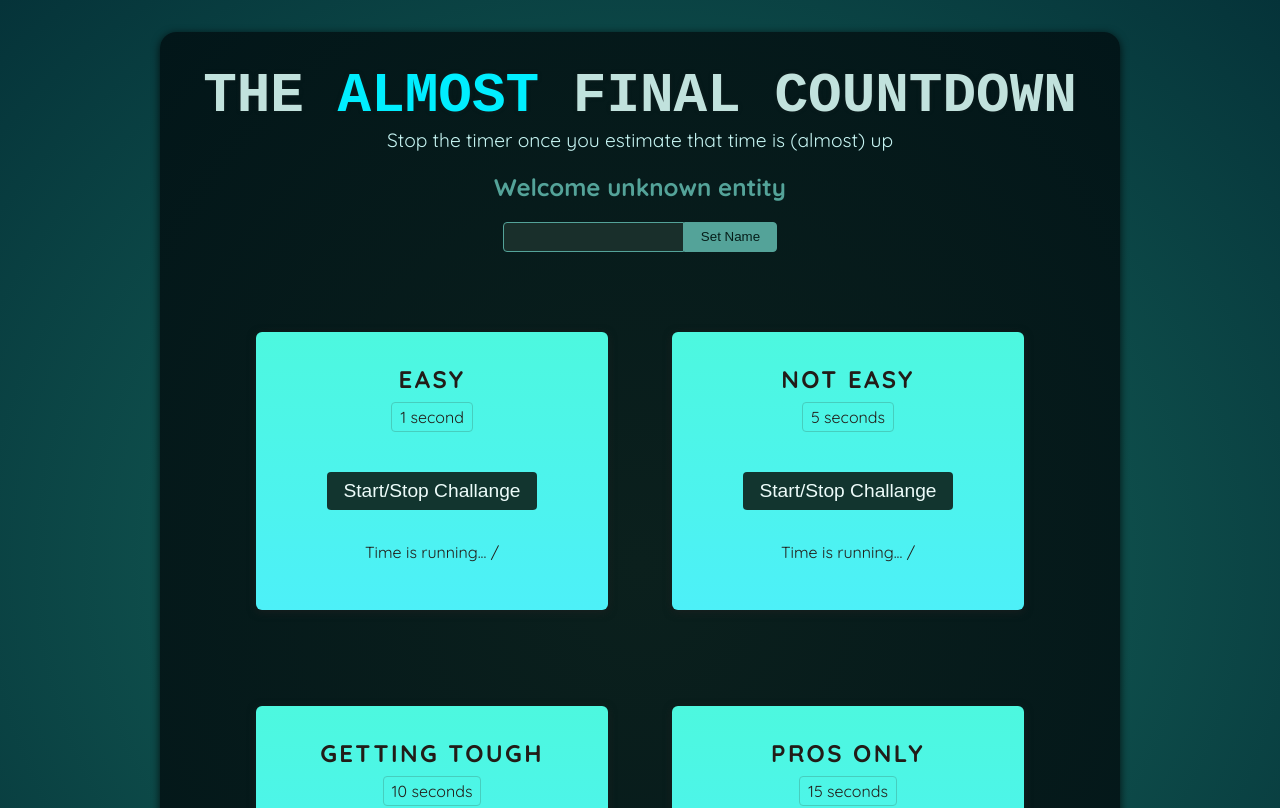
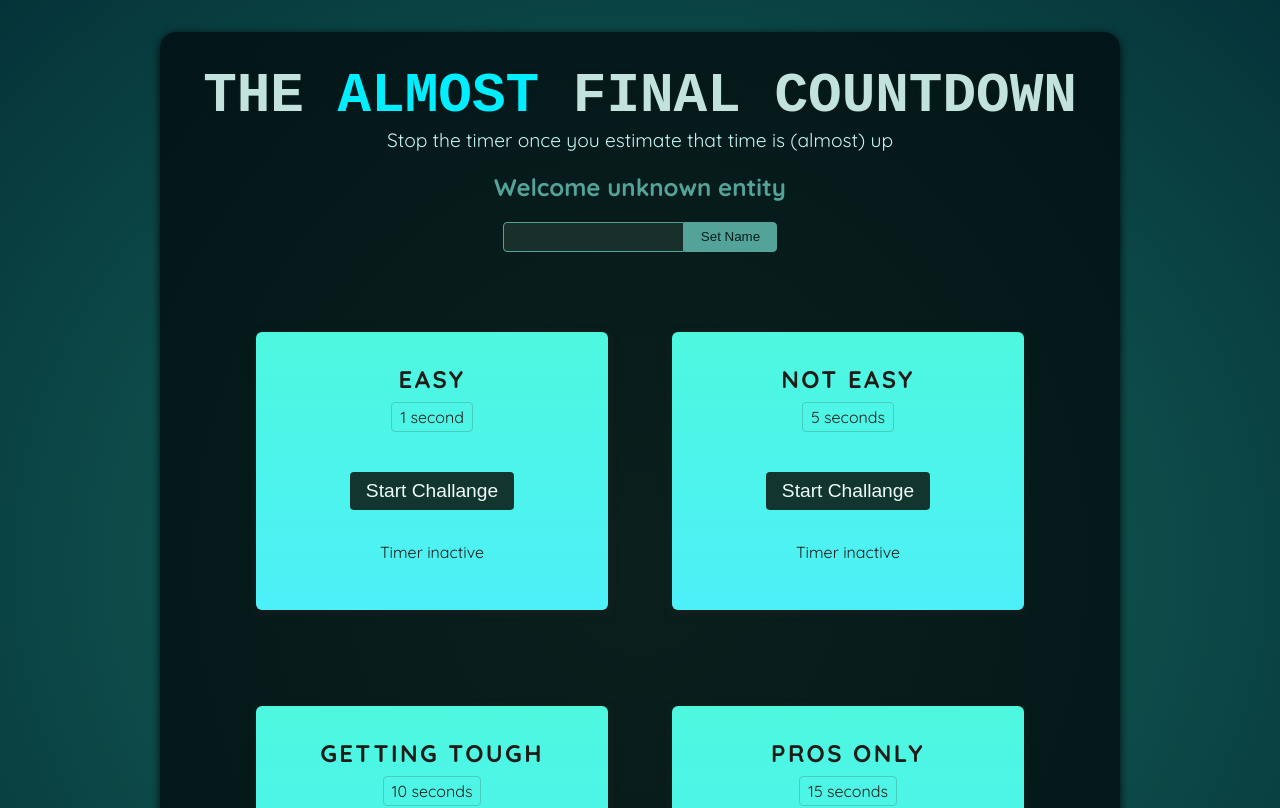
Before and after one commit to gokhanbyk/almost-final-countdown, a React (Vite) app: page / in a window 1280 px wide. Shown: the top 808 px of the page. Built offline with nearby package versions, Linux system fonts and the light colour scheme; a web font is replaced by a local one.

Commit message:
setting timer & managing state

```diff
--- a/src/components/TimerChallange.jsx
+++ b/src/components/TimerChallange.jsx
@@ -1,20 +1,33 @@
-import React from 'react';
+import React, { useState } from 'react';
 
 function TimerChallange({ title, targetTime }) {
+  const [timerStarted, setTimerStarted] = useState(false);
+  const [timerExpired, setTimerExpired] = useState(false);
+
+  function handleStart() {
+
+    setTimeout(() => {
+      setTimerExpired(true);
+    }, targetTime * 1000);
+
+    setTimerStarted(true);
+  }
+
   return (
     <section className='challenge'>
       <h2>{title}</h2>
+      {timerExpired && <p>You lost!</p>}
       <p className='challenge-time'>
         {targetTime} second{targetTime > 1 ? 's' : ''}
       </p>
       <p>
-        <button>
-          Start/Stop Challange
+        <button onClick={handleStart}>
+          {timerStarted ? 'Stop' : 'Start'} Challange
         </button>
       </p>
       {/* if timer is currently running we add active class */}
-      <p className=''>
-        Time is running... /
+      <p className={timerStarted ? 'active' : undefined}>
+        {timerStarted ? 'Time is running...' : 'Timer inactive'}
       </p>
     </section>
   );
```
